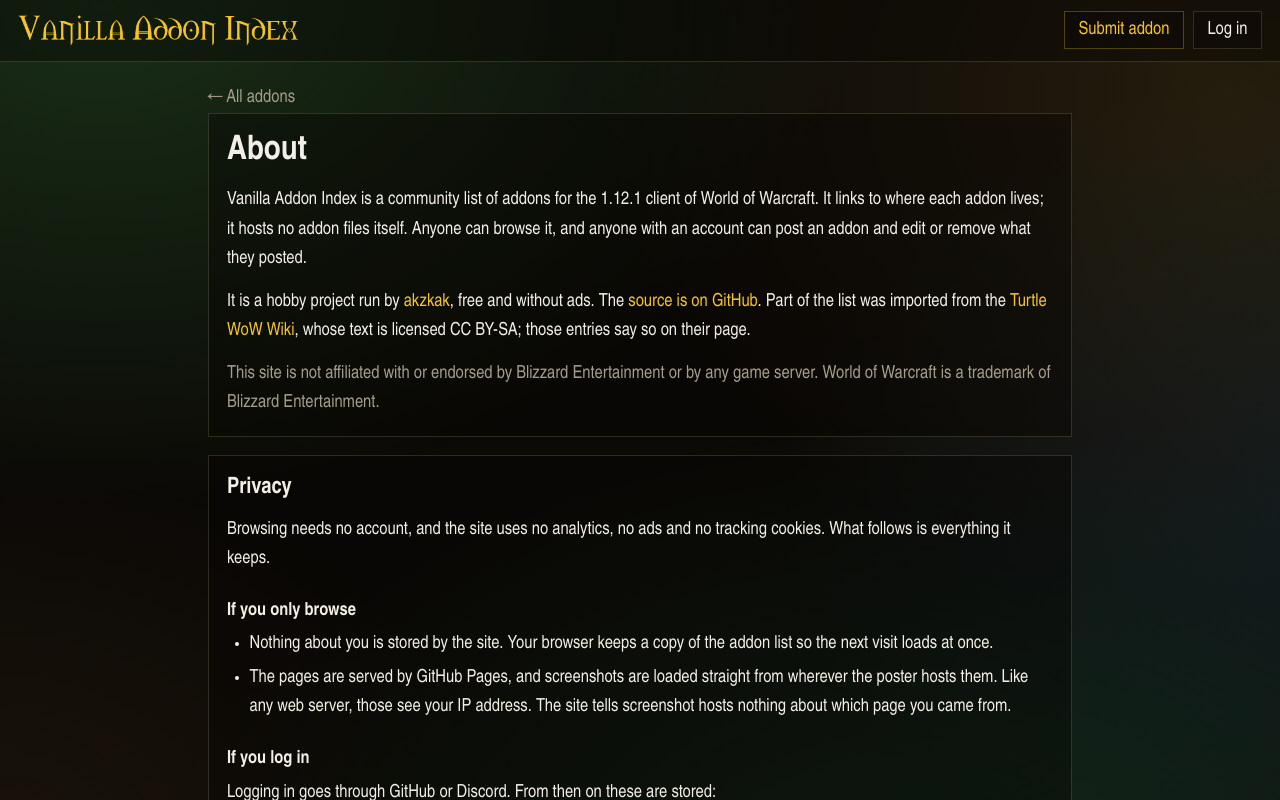
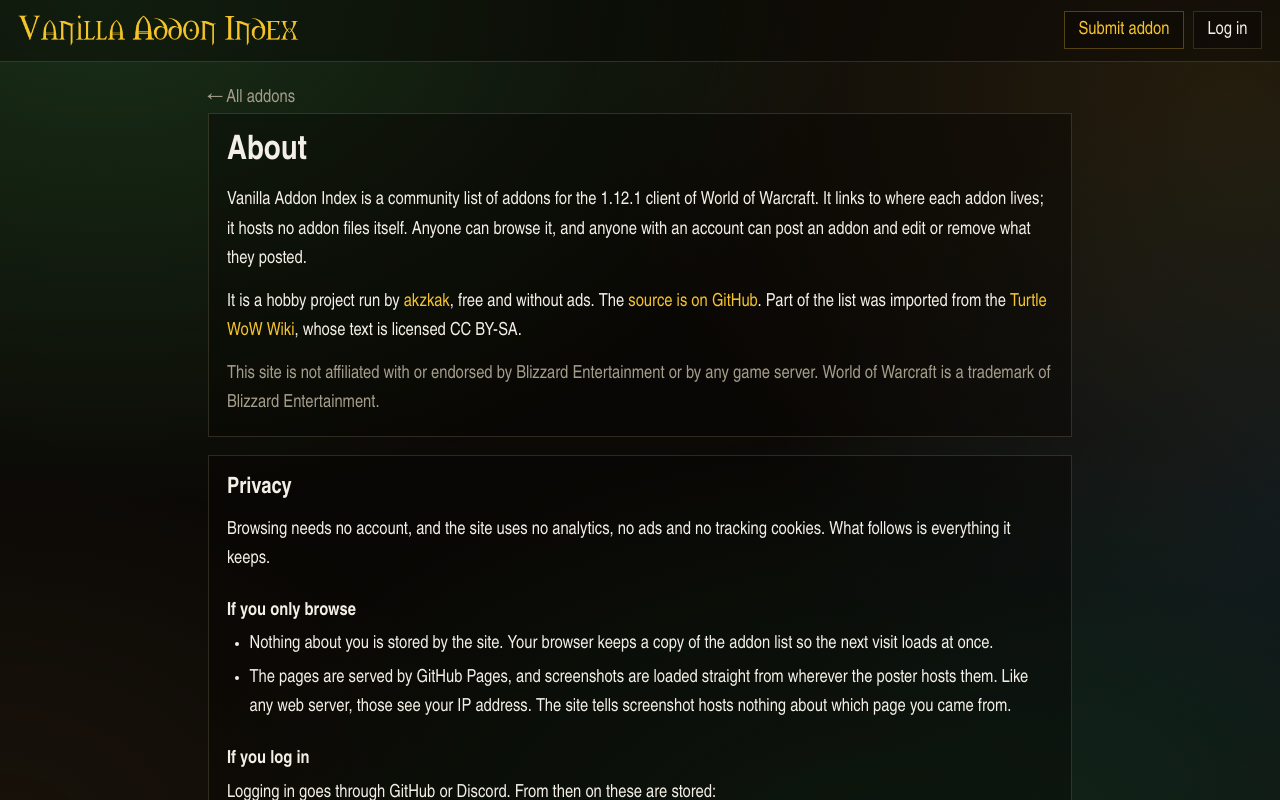
Before and after one commit to vanilla-addon-index/vanilla-addon-index.github.io, a SvelteKit app: page /about in a window 1280 px wide. Shown: the top 800 px of the page. Built offline with nearby package versions, Linux system fonts and the light colour scheme; no server answers; the database is empty.

Commit message:
Credit the wiki on the About page only, not on every imported addon's page

```diff
--- a/src/routes/about/+page.svelte
+++ b/src/routes/about/+page.svelte
@@ -29,7 +29,7 @@
 			It is a hobby project run by {@render out('https://github.com/akzkak', 'akzkak')}, free and
 			without ads. The {@render out(REPO_URL, 'source is on GitHub')}. Part of the list was
 			imported from the {@render out(`${WIKI}/wiki/${WIKI_PAGE}`, WIKI_NAME)}, whose text is
-			licensed CC BY-SA; those entries say so on their page.
+			licensed CC BY-SA.
 		</p>
 		<p class="mt-3 text-muted">
 			This site is not affiliated with or endorsed by Blizzard Entertainment or by any game
--- a/src/routes/addon/[slug]/+page.svelte
+++ b/src/routes/addon/[slug]/+page.svelte
@@ -24,7 +24,6 @@
 	import { loginHref } from '#lib/return.ts';
 	import { addonTitle } from '#lib/seo.ts';
 	import type { Addon } from '#lib/types.ts';
-	import { WIKI, WIKI_PAGE } from '#lib/wiki.ts';
 
 	const found = $derived(findAddon(page.params.slug));
 	// While a delete is under way the addon is already gone from the list; the copy
@@ -290,18 +289,6 @@
 				{@render fact('Added', date(addon.created_at))}
 				{@render fact('Updated', date(addon.updated_at))}
 			</dl>
-			{#if addon.source}
-				<!-- Wiki text is CC BY-SA, which asks for this credit. -->
-				<p class="text-sm text-muted">
-					Imported from the
-					<a
-						href="{WIKI}/wiki/{WIKI_PAGE}"
-						target="_blank"
-						rel="noopener"
-						class="underline hover:text-accent">{addon.source}</a
-					>, CC BY-SA.
-				</p>
-			{/if}
 
 			{#each suggestions as suggestion (suggestion.target_id)}
 				{@const target = store.addons.find((a) => a.id === suggestion.target_id)}
```
